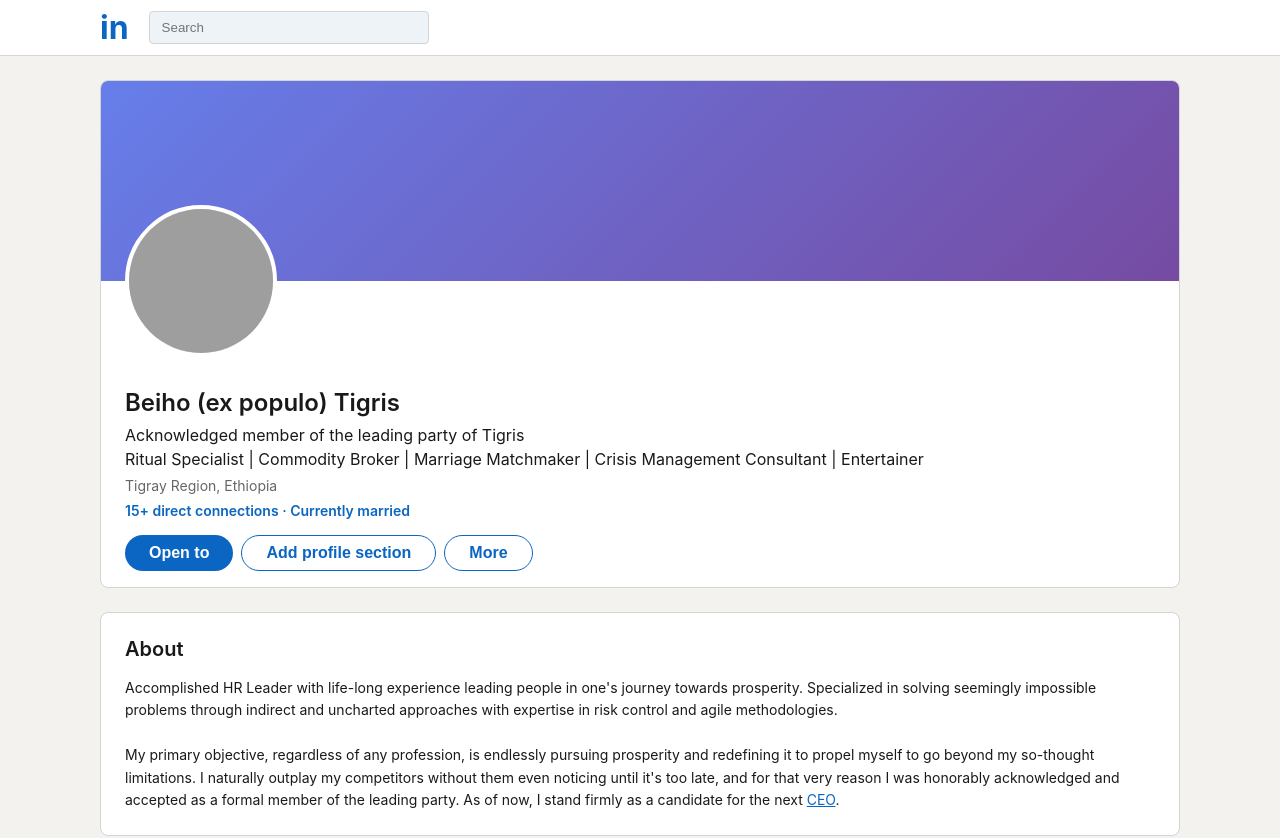
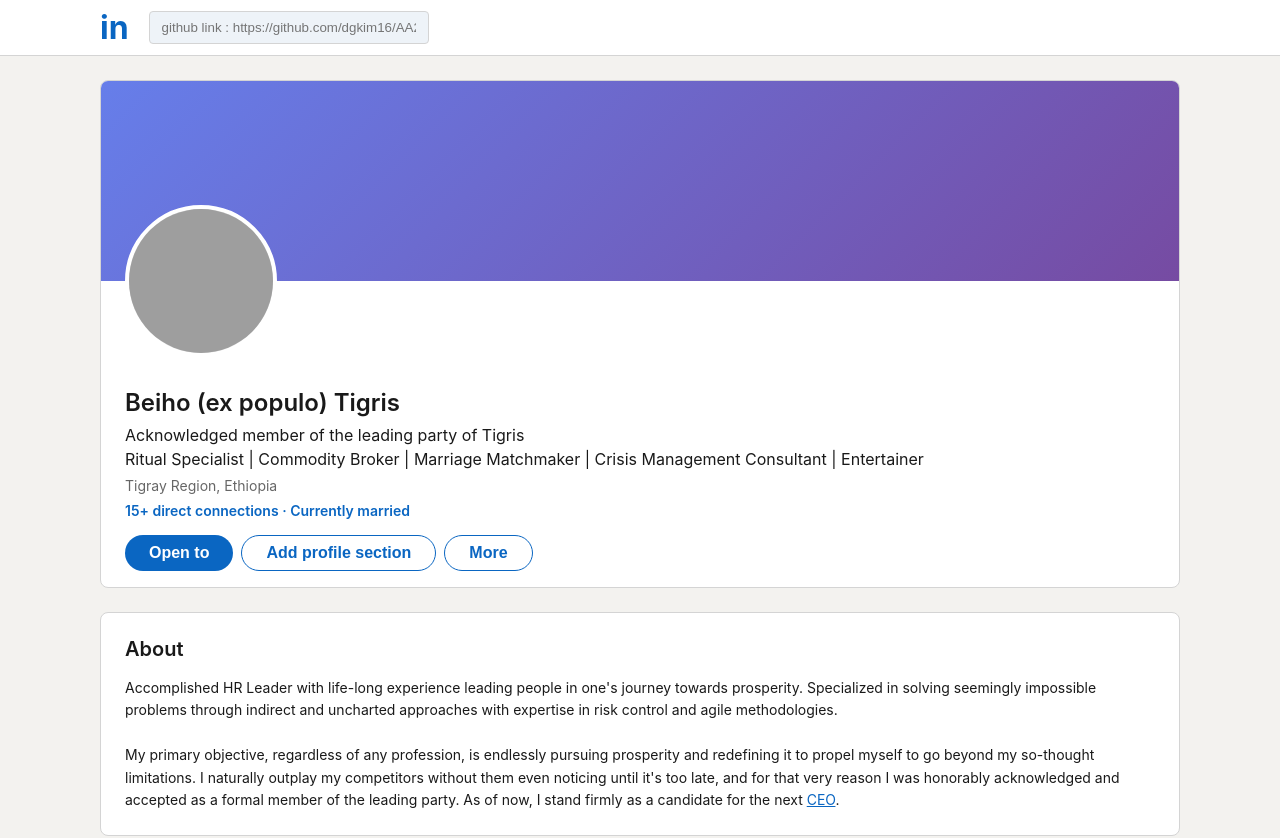
Before and after one commit to dgkim16/AA210_TricksterProfileAssignment, a plain HTML site: page index.html in a window 1280 px wide. Shown: the top 838 px of the page. Drawn offline with Linux system fonts and the light colour scheme; grey boxes are pictures that could not be loaded.

Commit message:
Update search bar placeholder with GitHub link

```diff
--- a/index.html
+++ b/index.html
@@ -267,7 +267,7 @@
         <div class="header-content">
             <div class="logo">in</div>
             <div class="search-bar">
-                <input type="text" placeholder="Search">
+                <input type="text" placeholder="github link : https://github.com/dgkim16/AA210_TricksterProfileAssignment">
             </div>
         </div>
     </header>
```
